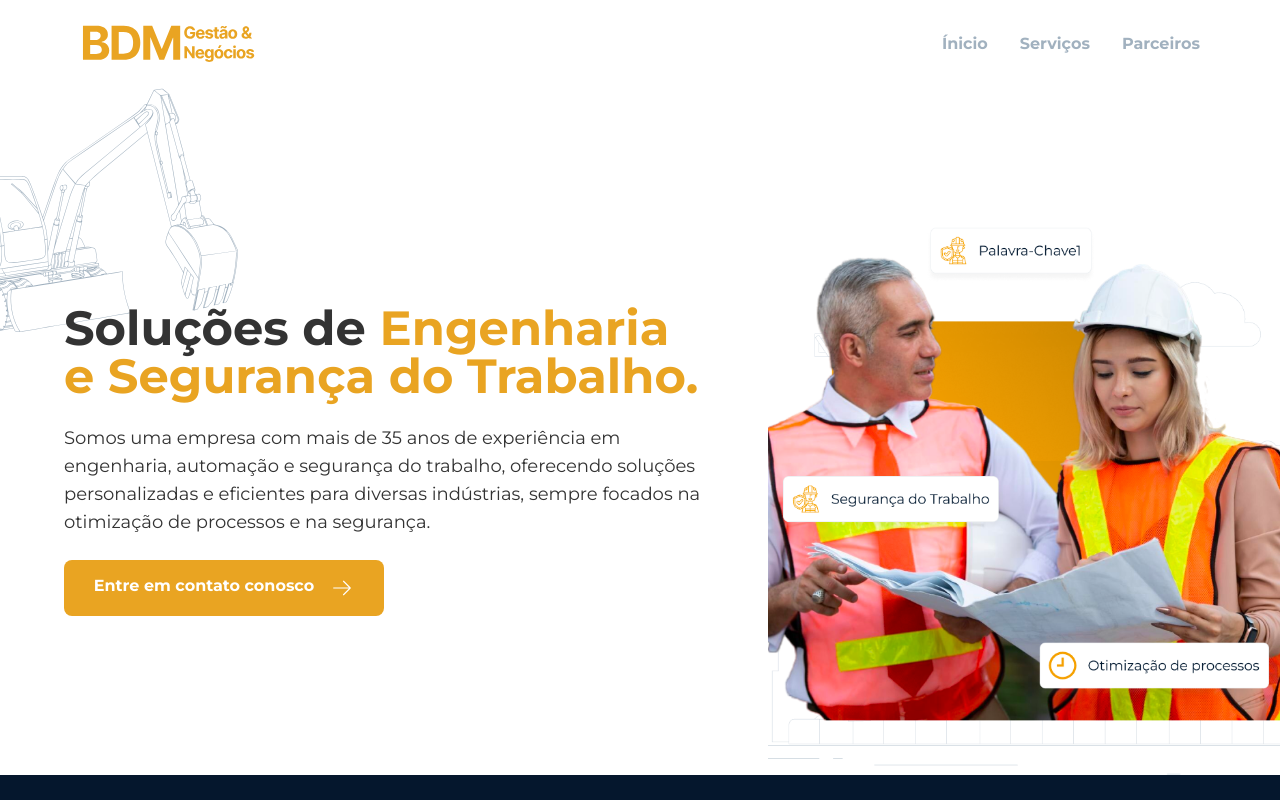
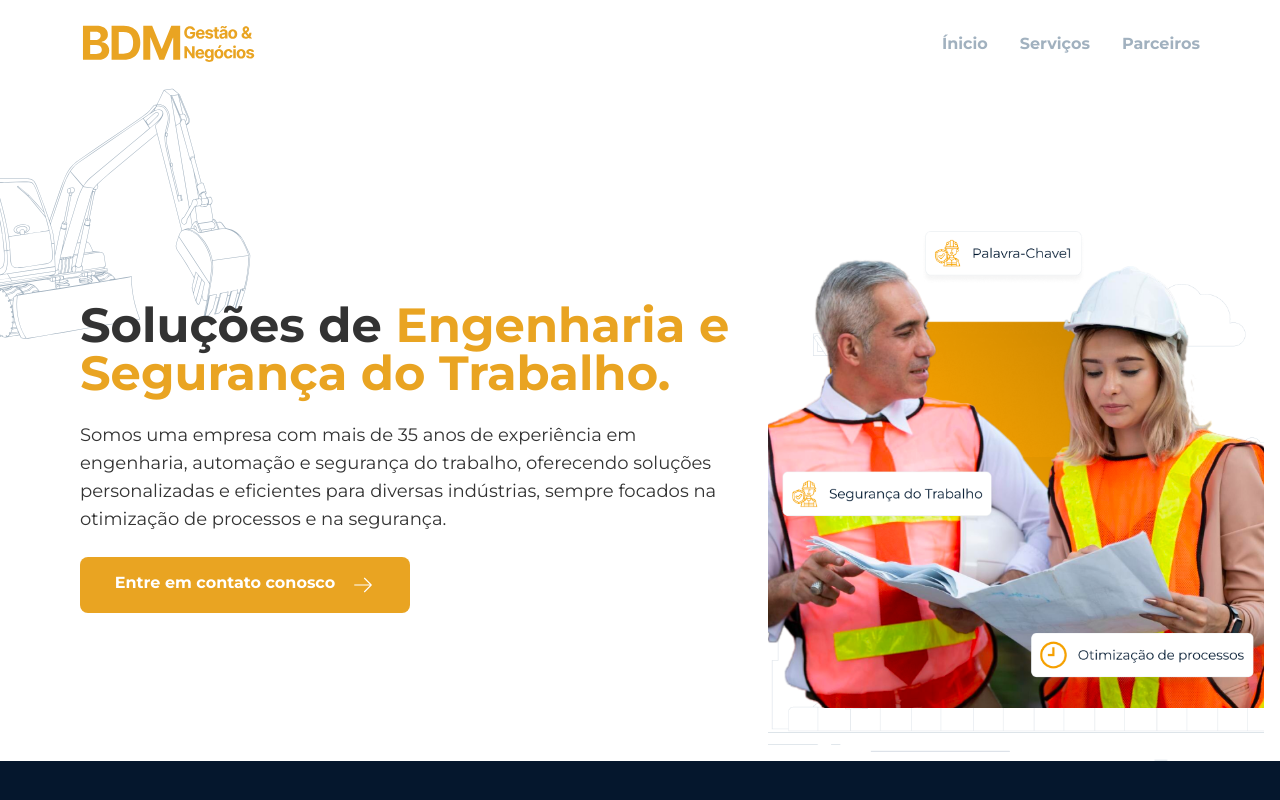
Before and after one commit to hugosimoesdev/bdm-website, a Next.js app: page / in a window 1280 px wide. Shown: the top 800 px of the page. Built offline with nearby package versions, Linux system fonts and the light colour scheme.

Commit message:
hero-banner responsiviness completed

```diff
--- a/src/components/hero-banner.tsx
+++ b/src/components/hero-banner.tsx
@@ -4,16 +4,21 @@ import Link from "next/link";
 export default function HeroBanner() {
   return (
     <section id="home">
-      <img src="/caminhao.svg" alt="Caminhao SVG" />
-      <div className="lg:flex items-center xl:-mt-56 2xl:-mt-72">
-        <div className="text-center lg:text-start flex flex-col items-center lg:items-start gap-6 mt-8 px-7 xl:px-16 2xl:pl-40">
-          <h1 className="text-2xl lg:text-3xl xl:text-5xl leading-7 font-bold text-dark-gray">
+      <img
+        src="/caminhao.svg"
+        alt="Desenho de Trator"
+        // TODO: Fazer aparecer para lg também
+        className="hidden lg:block lg:w-44 lg:h-44 xl:w-64 xl:h-64"
+      />
+      <div className="lg:flex items-center lg:-mt-44 xl:-mt-56 2xl:-mt-72">
+        <div className="text-center lg:text-start flex flex-col items-center lg:items-start gap-6 mt-8 px-7 xl:pl-20 2xl:pl-24">
+          <h1 className="text-2xl lg:text-3xl xl:text-5xl 2xl:text-6xl leading-7 font-bold text-dark-gray">
             Soluções de{" "}
             <span className="text-yellow">
               Engenharia e Segurança do Trabalho.
             </span>
           </h1>
-          <p className="text-sm xl:text-lg text-dark-gray">
+          <p className="text-sm xl:text-lg 2xl:text-xl text-dark-gray">
             Somos uma empresa com mais de 35 anos de experiência em engenharia,
             automação e segurança do trabalho, oferecendo soluções
             personalizadas e eficientes para diversas indústrias, sempre focados
@@ -32,7 +37,11 @@ export default function HeroBanner() {
             />
           </Link>
         </div>
-        <img src="/assets/banner.png" alt="Banner BDM" className="lg:w-[40%]" />
+        <img
+          src="/assets/banner.png"
+          alt="Banner BDM"
+          className="lg:w-[40%] xl:pr-4"
+        />
       </div>
     </section>
   );
```
